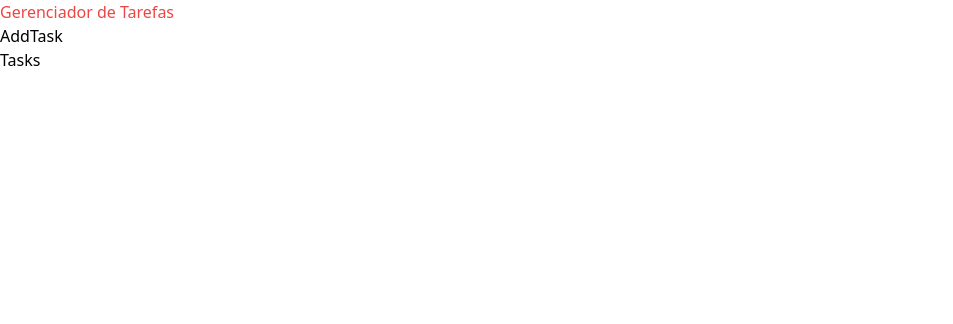
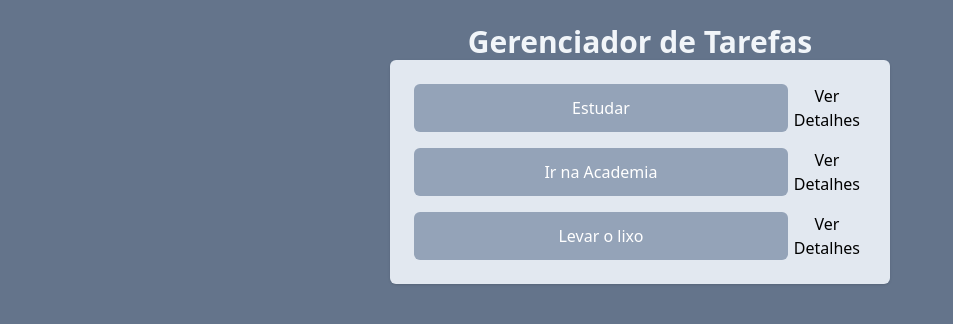
Before and after one commit to Victor-Hugo-Freire/Gerenciador_de_Tarefas, a React (Vite) app: page / in a window 1280 px wide. Shown: the top 324 px of the page, without its empty margins (0-953 px from the left). Built offline with nearby package versions, Linux system fonts and the light colour scheme.

Commit message:
separating the tasks from the button

```diff
--- a/eslint.config.js
+++ b/eslint.config.js
@@ -33,6 +33,7 @@
         "warn",
         { allowConstantExport: true },
       ],
+      "react/prop-types": "off",
     },
   },
 ];
--- a/package.json
+++ b/package.json
@@ -10,6 +10,7 @@
     "preview": "vite preview"
   },
   "dependencies": {
+    "lucide-react": "^0.435.0",
     "react": "^18.3.1",
     "react-dom": "^18.3.1"
   },
--- a/src/App.jsx
+++ b/src/App.jsx
@@ -1,12 +1,38 @@
+import { useState } from "react";
 import AddTask from "./components/AddTask";
 import Tasks from "./components/Tasks";
 
 function App() {
+  const [tasks, setTasks] = useState([
+    {
+      id: 1,
+      title: "Estudar",
+      descrption: "Estudar React",
+      isCompleted: false,
+    },
+    {
+      id: 2,
+      title: "Ir na Academia",
+      descrption: "Treinar alguma parte do corpo",
+      isCompleted: false,
+    },
+    {
+      id: 3,
+      title: "Levar o lixo",
+      descrption: "Para não acumular",
+      isCompleted: false,
+    },
+  ]);
+
   return (
-    <div>
-      <h1 className="text-red-500">Gerenciador de Tarefas</h1>
-      <AddTask />
-      <Tasks />
+    <div className="w-screen h-screen bg-slate-500 flex justify-center p-6">
+      <div className="w-[500px]">
+        <h1 className="text-3xl text-slate-100 font-bold text-center">
+          Gerenciador de Tarefas
+        </h1>
+        <AddTask />
+        <Tasks tasks={tasks} />
+      </div>
     </div>
   );
 }
--- a/src/components/AddTask.jsx
+++ b/src/components/AddTask.jsx
@@ -1,7 +1,7 @@
 function AddTask() {
   return (
     <div>
-      <h1>AddTask</h1>
+      <h1></h1>
     </div>
   );
 }
--- a/src/components/Tasks.jsx
+++ b/src/components/Tasks.jsx
@@ -1,7 +1,16 @@
-function Tasks() {
+function Tasks(props) {
   return (
     <div>
-      <h1>Tasks</h1>
+      <ul className="space-y-4 p-6 bg-slate-200 rounded-md shadow">
+        {props.tasks.map((task) => (
+          <li key={task.id} className="flex">
+            <button className="bg-slate-400 w-full text-white p-2 rounded-md">
+              {task.title}
+            </button>
+            <button>Ver Detalhes</button>
+          </li>
+        ))}
+      </ul>
     </div>
   );
 }
```
Also changed, not shown: 1 other file (tests, documents, lock files or other folders).
